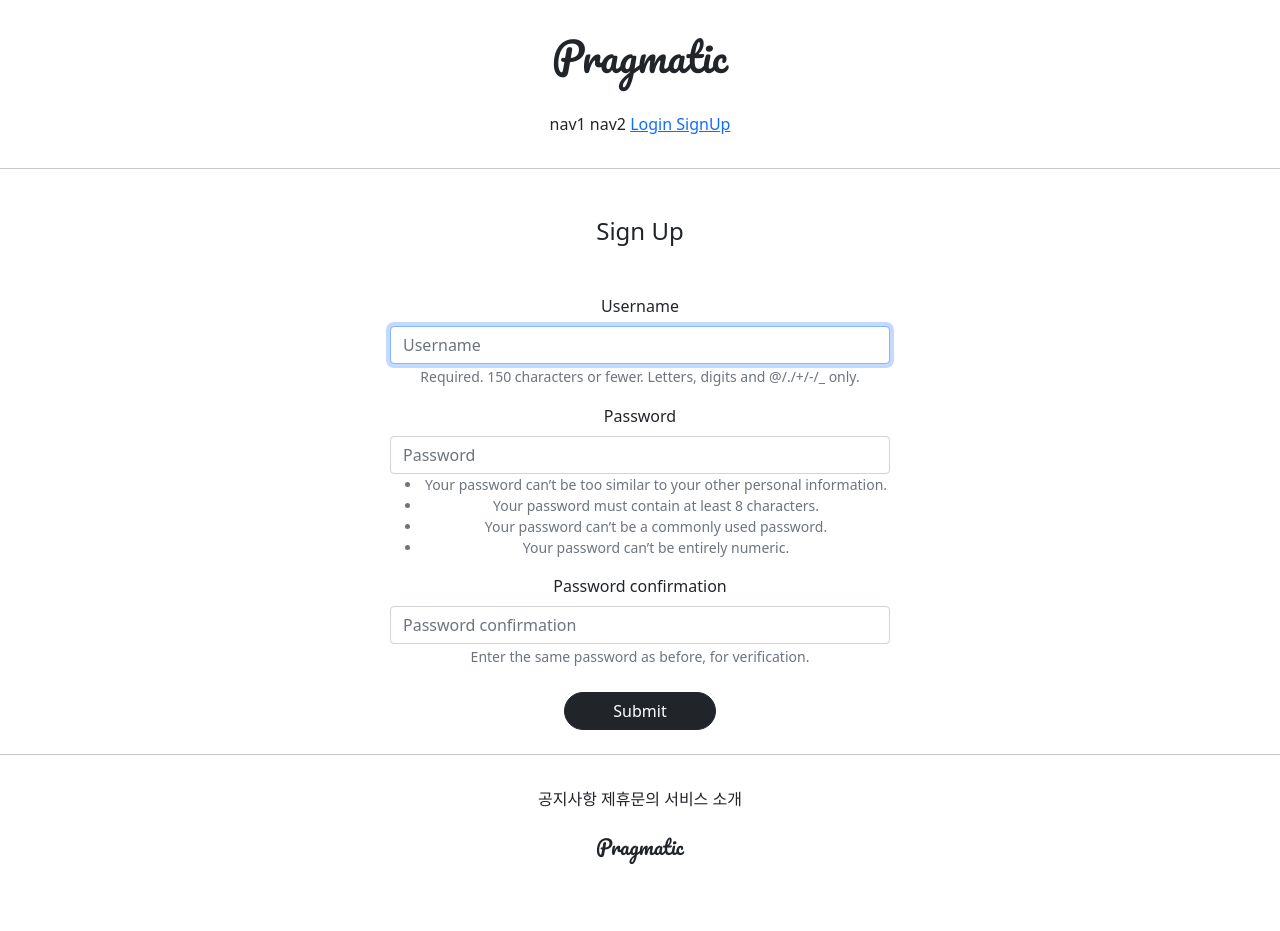
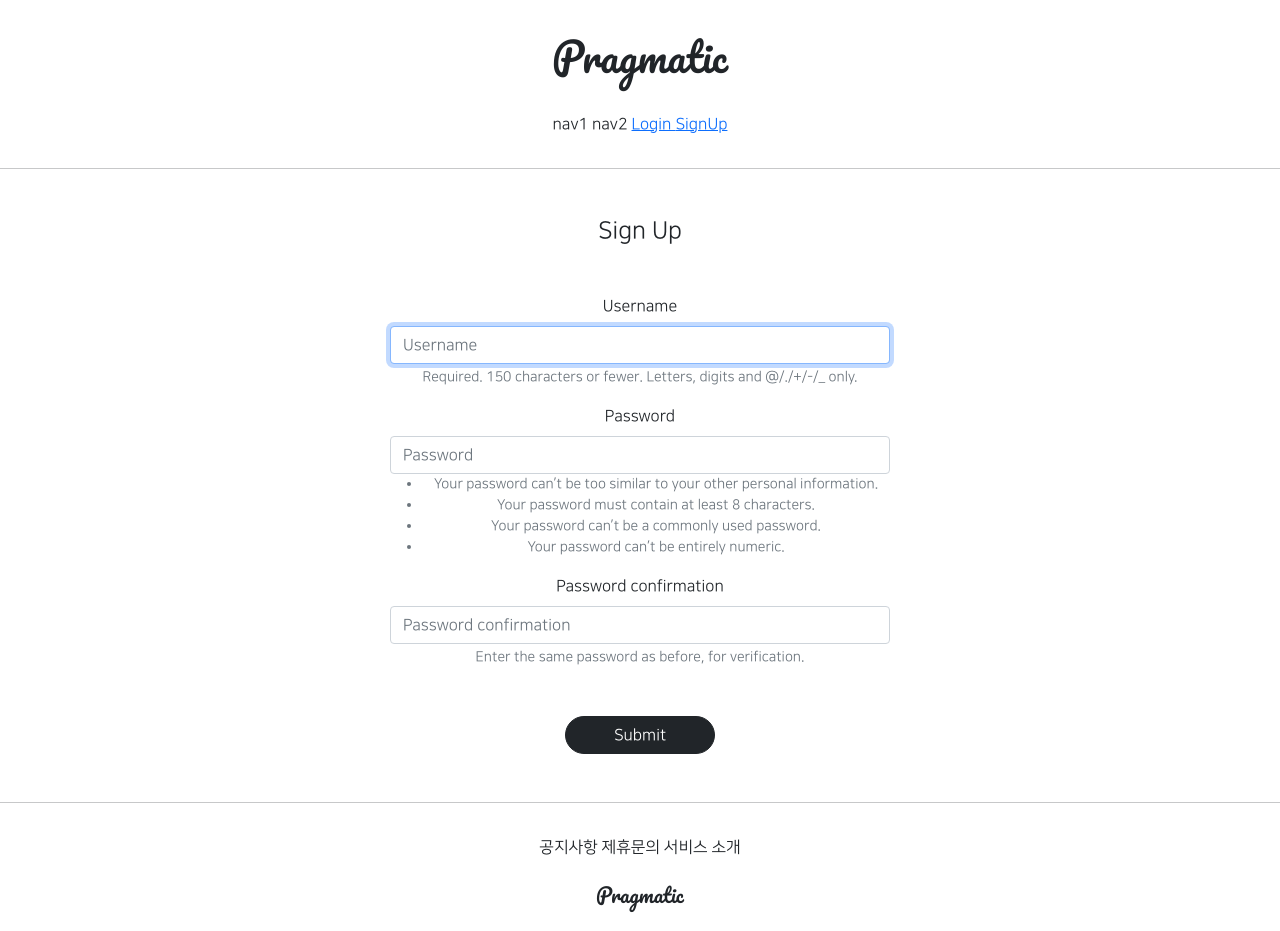
Before and after one commit to hanbitgoun/djangoproject_01, a Django app: page /accounts/create/ in a window 1280 px wide. Before the commit the page ends 864 px from the top, so only its background shows below. Run offline with Django 3.2, Linux system fonts and the light colour scheme; parts of the project's set-up code (start-up, migrations or seed data) failed here and were passed over; some libraries are stand-ins or nearby versions.

Commit message:
20210715_w commit_1

```diff
--- a/accountapp/templates/accountapp/create.html
+++ b/accountapp/templates/accountapp/create.html
@@ -11,7 +11,7 @@
             <form action="{% url 'accountapp:create' %}" method="post">
                 {% csrf_token %}
                 {% bootstrap_form form %}
-                <div class="m-4">
+                <div class="m-5">
                     <input type="submit" class="btn btn-dark rounded-pill px-5"> {# px-5 #}
                 </div>
             </form>
--- a/templates/base.html
+++ b/templates/base.html
@@ -3,7 +3,7 @@
 
 {% include 'head.html' %}
 
-<body>
+<body style="font-family: 'NanumSquareR'">
 
 {% include 'header.html' %}
 
--- a/templates/head.html
+++ b/templates/head.html
@@ -13,4 +13,28 @@
 
     {# DEFAULT CSS LINKS #}
     <link rel="stylesheet" type="text/css" href="{% static 'base.css' %}">
+
+    <style>
+        @font-face {
+            font-family: 'NanumSquareR';
+            src: local('NanumSquareR'),
+            url("{% static 'fonts/NanumSquareR.otf' %}") format("opentype");
+        }
+        @font-face {
+            font-family: 'NanumSquareEB';
+            src: local('NanumSquareEB'),
+            url("{% static 'fonts/NanumSquareEB.otf' %}") format("opentype");
+        }
+        @font-face {
+            font-family: 'NanumSquareB';
+            src: local('NanumSquareB'),
+            url("{% static 'fonts/NanumSquareB.otf' %}") format("opentype");
+        }
+        @font-face {
+            font-family: 'NanumSquareL';
+            src: local('NanumSquareL'),
+            url("{% static 'fonts/NanumSquareL.otf' %}") format("opentype");
+        }
+    </style>
+
 </head>
```
Also changed, not shown: static/fonts/NanumSquareB.otf (added), static/fonts/NanumSquareEB.otf (added), static/fonts/NanumSquareL.otf (added), static/fonts/NanumSquareR.otf (added).
